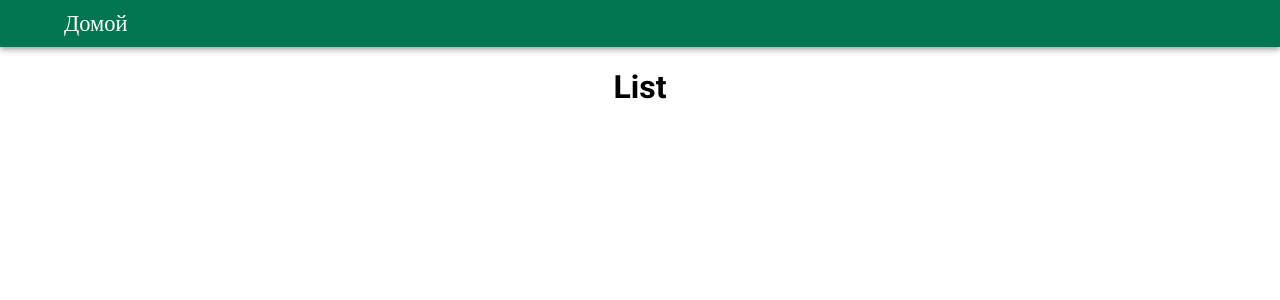
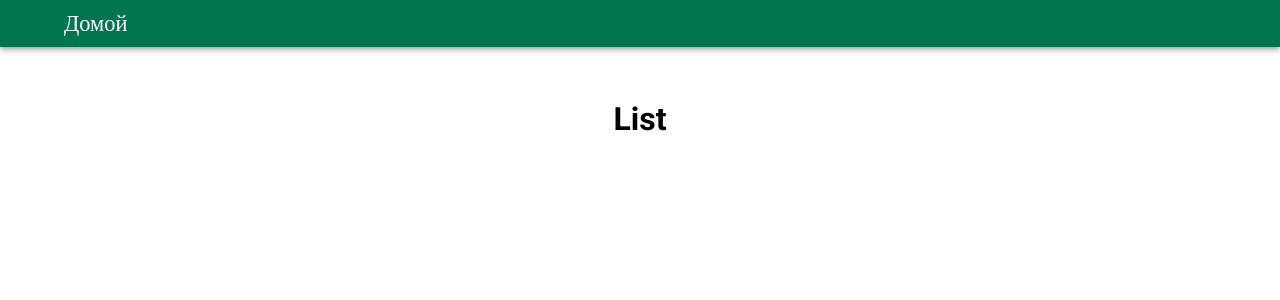
Before and after one commit to kovalkl/ads-board, a React (Vite) app in the folder frontend/: page /list in a window 1280 px wide. Shown: the top 300 px of the page. Built offline with nearby package versions, Linux system fonts and the light colour scheme; a web font is replaced by a local one.

Commit message:
feat: add main tag for outlet

```diff
--- a/frontend/src/components/Layout/Layout.tsx
+++ b/frontend/src/components/Layout/Layout.tsx
@@ -1,12 +1,15 @@
 import { Outlet } from 'react-router';
 
 import { Header } from '@/components/Header/Header';
+import Box from '@mui/material/Box';
 
 export const Layout = () => {
   return (
     <>
       <Header />
-      <Outlet />
+      <Box component='main' sx={{ margin: '2rem 0' }}>
+        <Outlet />
+      </Box>
     </>
   );
 };
```
